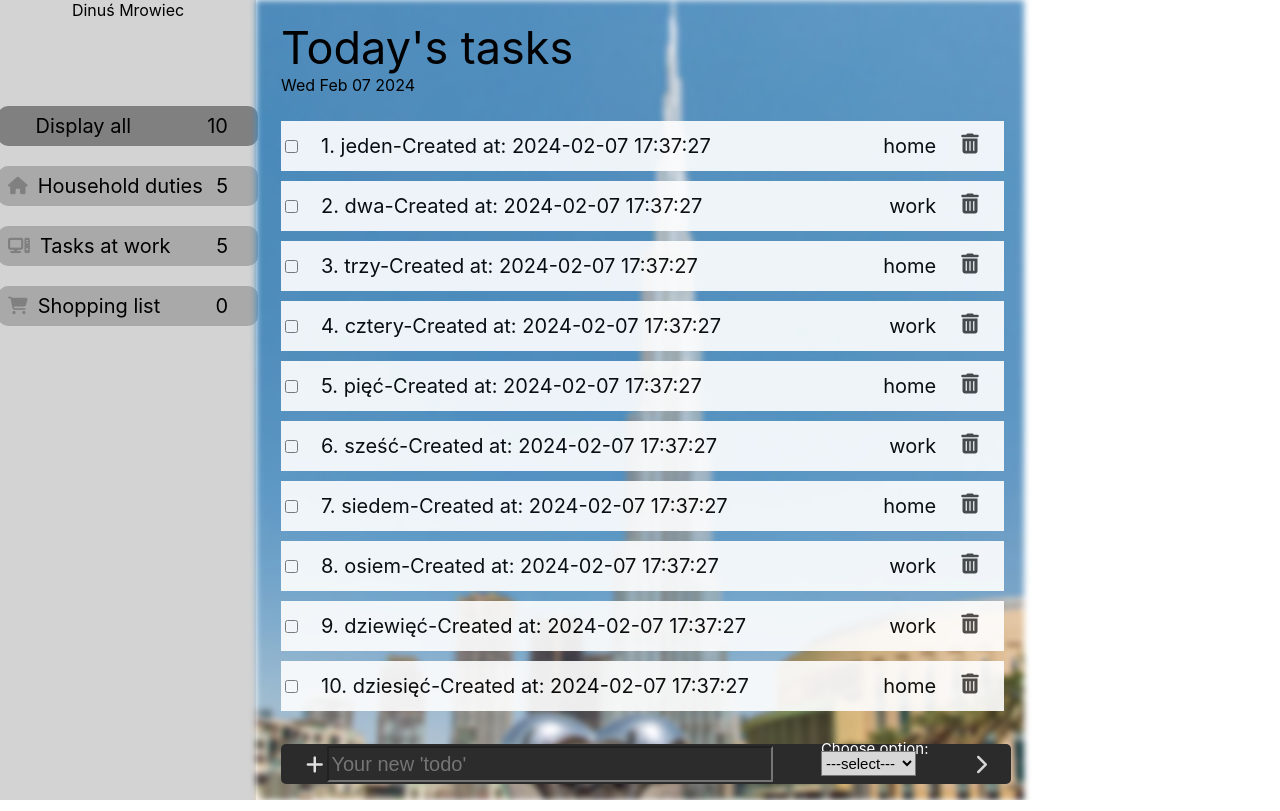
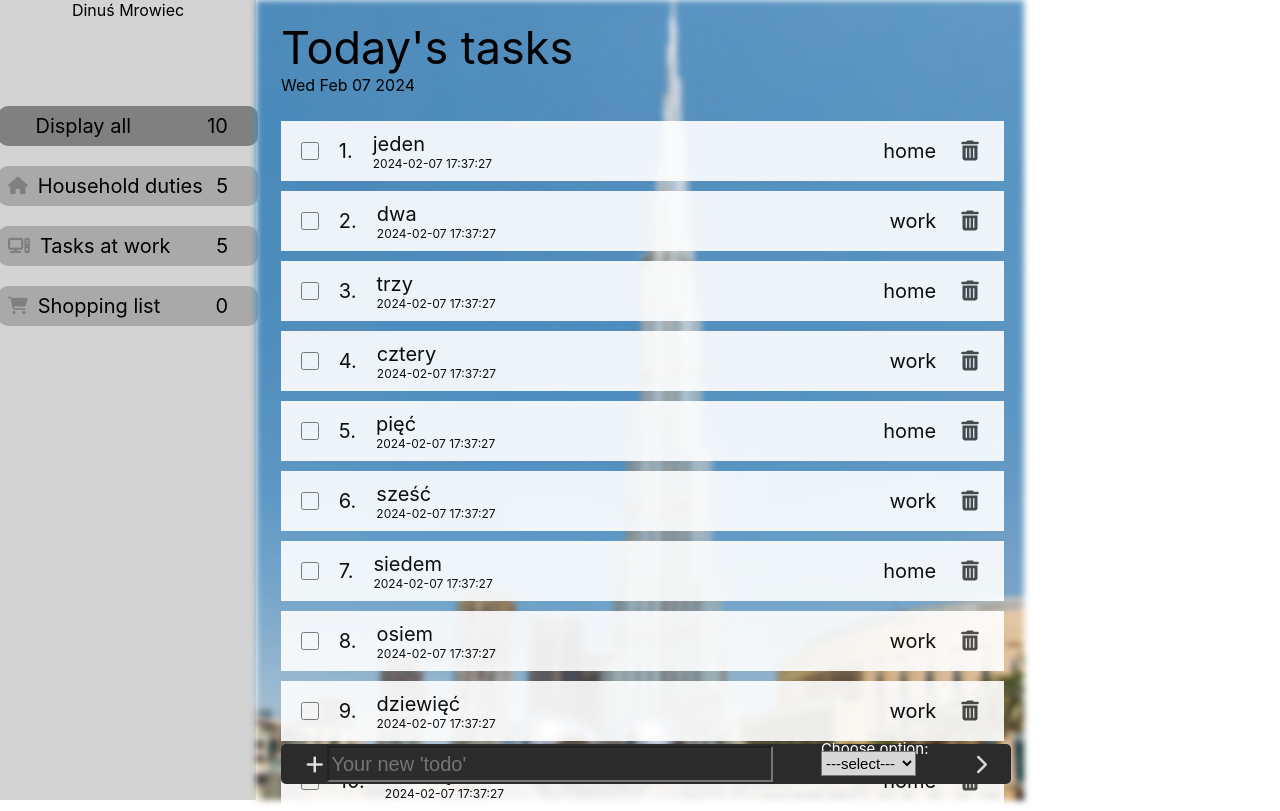
Before and after one commit to Wiktoria-Wolczyk/todolist, a React (Create React App) app: page / in a window 1280 px wide. Built offline with nearby package versions, Linux system fonts and the light colour scheme.

Commit message:
Created Completed Date of task

```diff
--- a/src/App.js
+++ b/src/App.js
@@ -112,7 +112,12 @@ export function App() {
   const handleCheckboxClick = (taskId) => {
     const completedTasks = taskArr.map((task) => {
       if (task.id === taskId) {
-        return { ...task, complete: !task.complete };
+        const newBooleanValue = !task.complete;
+        return {
+          ...task,
+          complete: newBooleanValue,
+          completedAt: newBooleanValue ? new Date() : null,
+        };
       }
       return task;
     });
--- a/src/components/Tasks.jsx
+++ b/src/components/Tasks.jsx
@@ -11,13 +11,16 @@ export const Tasks = ({
   addTask,
 }) => {
   const [text, setText] = useState("");
+  const [selectChoice, setSelectChoice] = useState("");
 
-  let date = new Date();
+  const formatDate = (date) => {
+    const formattedDate = new Date(date)
+      .toISOString()
+      .replace("T", " ")
+      .substring(0, 19);
 
-  const [selectChoice, setSelectChoice] = useState("");
-  // const [colorOfTask, setColorOfTask] = useState(true);
-
-  // console.log(taskArr.length);
+    return formattedDate;
+  };
 
   return (
     <>
@@ -67,7 +70,7 @@ export const Tasks = ({
           >
             Today's tasks
           </span>
-          {date.toDateString()}
+          {new Date().toDateString()}
           <ul className="taskContainer">
             {taskArr
               .filter((task) => {
@@ -78,22 +81,15 @@ export const Tasks = ({
                 }
               })
               .map((task, index) => {
-                let date =
-                  task.createdAt && new Date(task.createdAt).toISOString();
-
-                if (date) {
-                  date = date.replace("T", " ").substring(0, 19);
-                  // const index = date.indexOf("T");
-                  // const _arr = [...date];
-                  // _arr[index] = " ";
-                  // const str = _arr.join("");
-                }
                 return (
                   <li
                     className="taskItem"
                     key={task.id}
                     onClick={() => setClickedTaskId(task.id)}
                     style={{
+                      display: "flex",
+                      alignItems: "center",
+                      height: 60,
                       backgroundColor:
                         clickedTaskId === task.id ? "darkgrey" : "white",
                     }}
@@ -102,10 +98,17 @@ export const Tasks = ({
                       type="checkbox"
                       checked={task.complete}
                       onChange={() => handleCheckboxClick(task.id)}
+                      style={{
+                        marginLeft: 20,
+                        marginRight: 0,
+                        width: 20,
+                        height: 20,
+                      }}
                     ></input>
                     <div
                       style={{
                         display: "flex",
+                        alignItems: "center",
                         width: "100%",
                         padding: "0 20px",
                       }}
@@ -113,13 +116,48 @@ export const Tasks = ({
                       <div
                         className="liContainer"
                         style={{
-                          textDecoration: task.complete
-                            ? "line-through"
-                            : "none",
+                          display: "flex",
+                          alignItems: "center",
+                          justifyContent: "space-between",
                         }}
                       >
-                        {index + 1}. {task.text}
-                        -Created at: {date}
+                        <div
+                          className="IndexTextAndDateDiv"
+                          style={{
+                            display: "flex",
+                            flexDirection: "row",
+                            alignItems: "center",
+                          }}
+                        >
+                          <span className="index" style={{ marginRight: 20 }}>
+                            {index + 1}.
+                          </span>
+                          <div
+                            className="TextAndDateDiv"
+                            style={{
+                              display: "flex",
+                              flexDirection: "column",
+                              alignItems: "flex-start",
+                            }}
+                          >
+                            <span
+                              style={{
+                                textDecoration: task.complete
+                                  ? "line-through"
+                                  : "none",
+                              }}
+                            >
+                              {task.text}
+                            </span>
+                            <span style={{ fontSize: 12 }}>
+                              {task.complete
+                                ? `Completed at: ${formatDate(
+                                    task?.completedAt
+                                  )}`
+                                : formatDate(task.createdAt)}
+                            </span>
+                          </div>
+                        </div>
                         <span id="choice">{task.choice}</span>
                       </div>
                       <i
```
